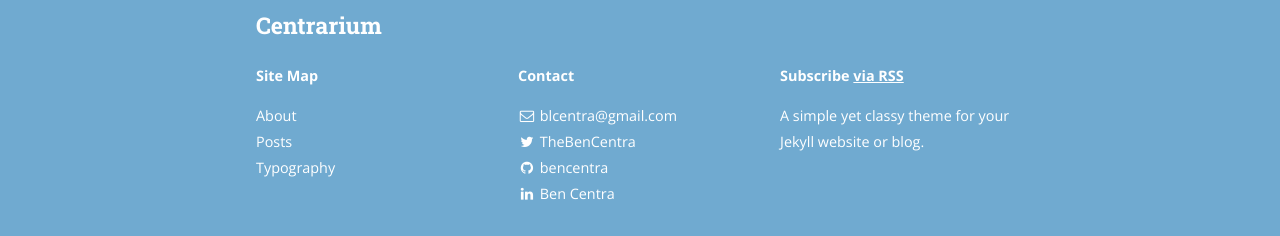
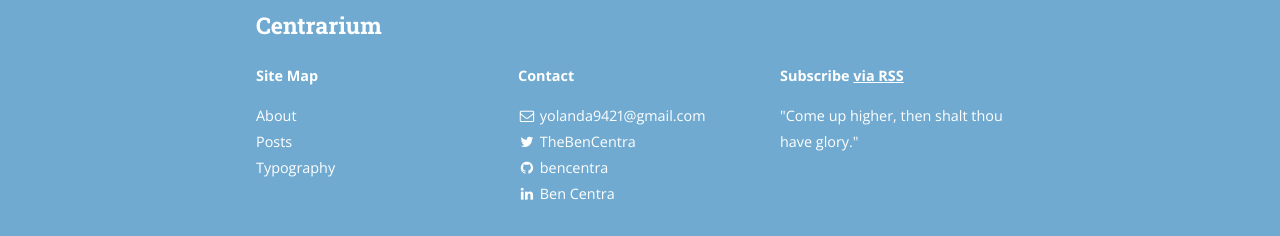
Before and after one commit to bencentra/centrarium, a Jekyll site: the page built from index.html, in a window 1280 px wide and 900 px high, scrolled down 1275 px. Shown: the part 661-897 px from the top of the window. Built offline with Jekyll 4.4.1, drawn with Linux system fonts in a browser that asks for light colours; nearby versions of some CDN libraries; the list of posts is cut into pages by our own code.

Commit message:
Update _config.yml

```diff
--- a/_config.yml
+++ b/_config.yml
@@ -11,10 +11,10 @@
 # Site settings
 title: Centrarium
 subtitle: "A simple yet classy theme for your Jekyll website or blog"
-email: blcentra@gmail.com
-name: Ben Centra
+email: yolanda9421@gmail.com
+name: Robin Liu
 description: >
-  A simple yet classy theme for your Jekyll website or blog.
+  "Come up higher, then shalt thou have glory."
 # Base URL of site (i.e. /blog). It should always start with a slash,
 # and never end with a slash. Set it to a blank value if hosting at the
 # root of your server.
@@ -79,13 +79,13 @@
   - name: Twitter
     icon: twitter
     username: TheBenCentra
-    url: https://twitter.com/TheBenCentra
+    url: https://twitter.com/halofit5
     desc: Follow me on Twitter
     share: true
 
   - name: Facebook
     icon: facebook
-    username: thebencentra
+    username: yolanda9421
     url: ""
     desc: Friend me on Facebook
     share: true
```
